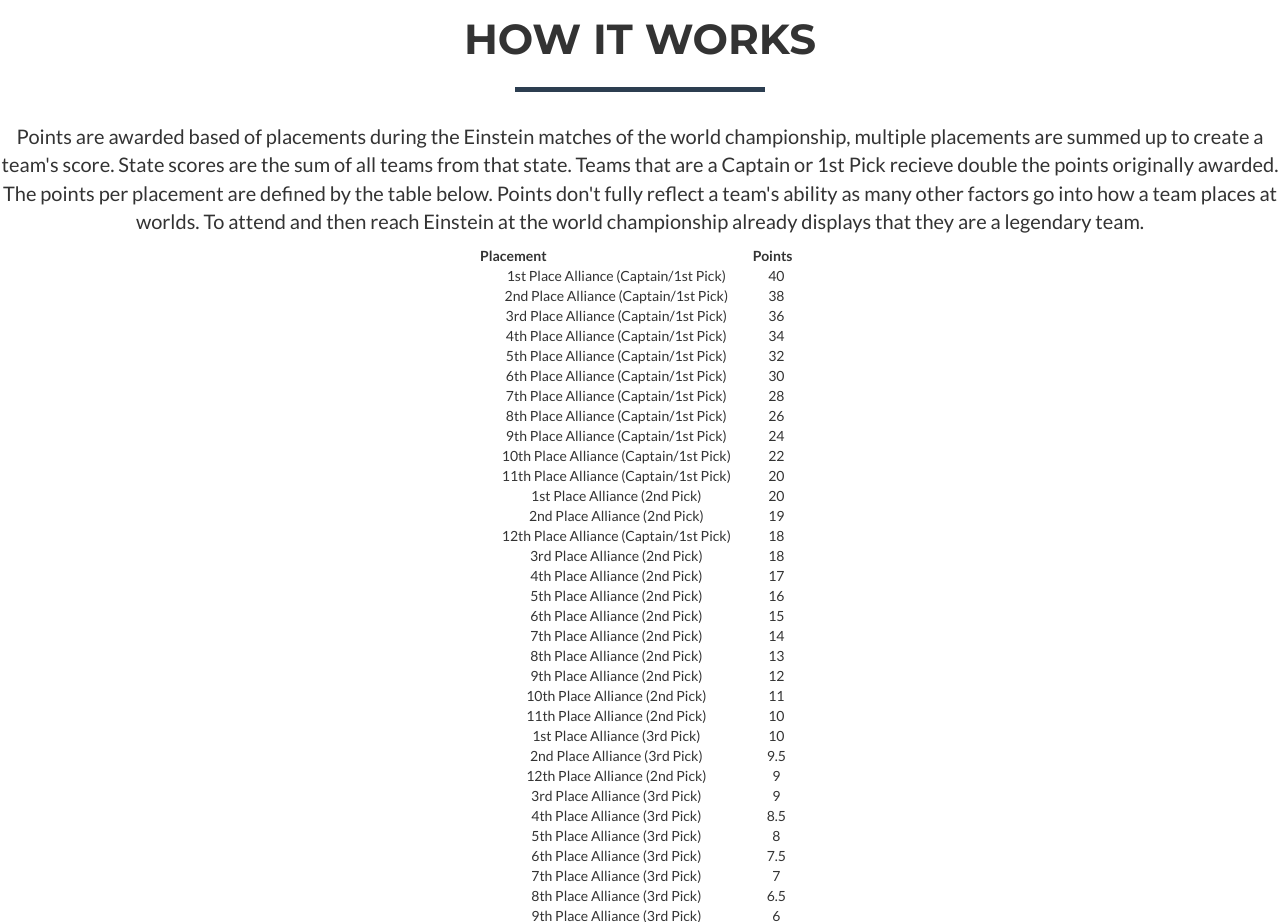
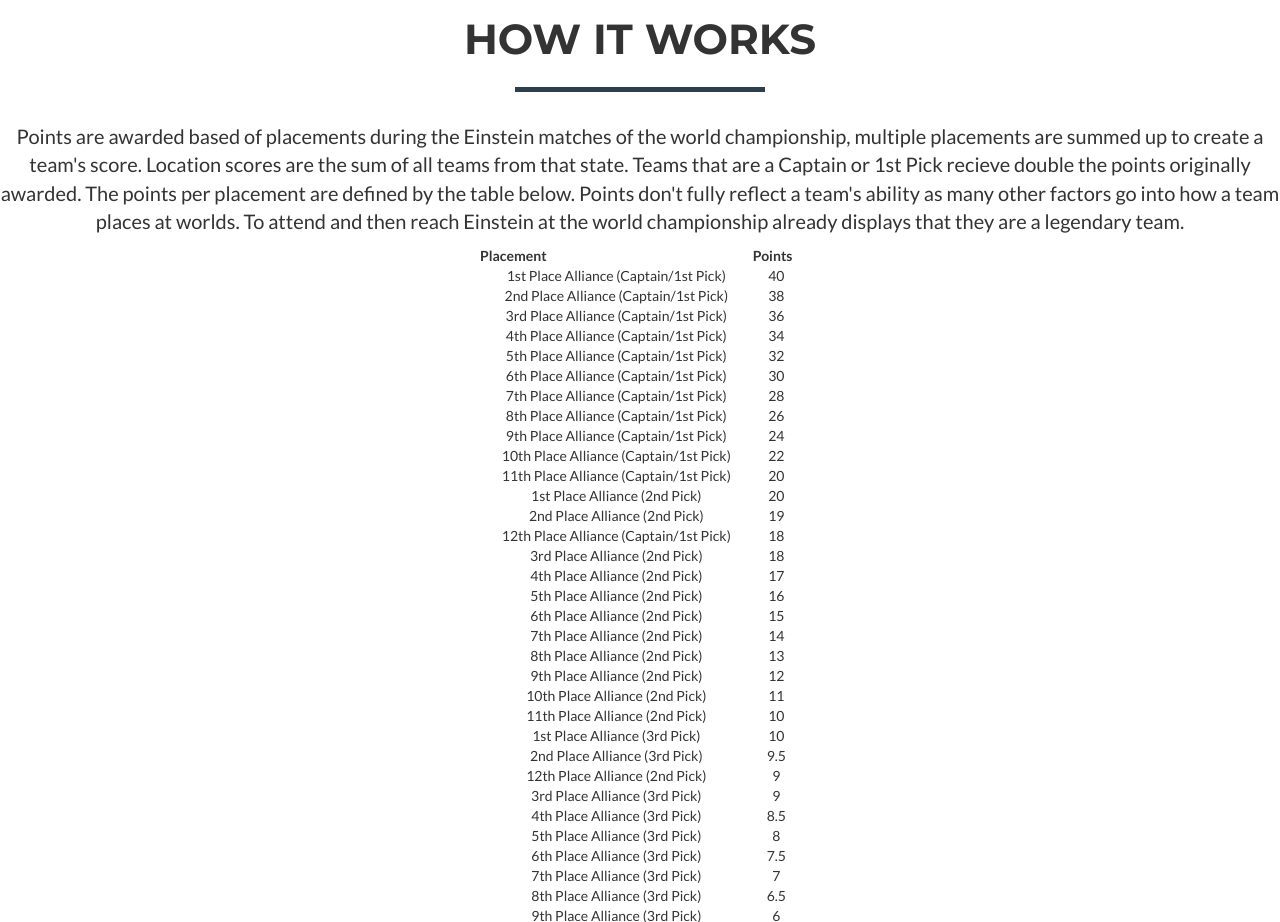
Before and after one commit to jspspike/FRCLegends, a website: page index.html in a window 1280 px wide. Shown: the part 8420-9342 px from the top of the page. Drawn offline with nearby package versions, Linux system fonts and the light colour scheme.

Commit message:
Changed explanation

```diff
--- a/index.html
+++ b/index.html
@@ -2572,7 +2572,7 @@
                <div class="col-lg-12 text-center">
                   <h2>How it works</h2>
                   <hr class="star-primary">
-                  <p>Points are awarded based of placements during the Einstein matches of the world championship, multiple placements are summed up to create a team's score. State scores are the sum of all teams from that state. Teams that are a Captain or 1st Pick recieve double the points originally awarded. The points per placement are defined by the table below. Points don't fully reflect a team's ability as many other factors go into how a team places at worlds. To attend and then reach Einstein at the world championship already displays that they are a legendary team.</p>
+                  <p>Points are awarded based of placements during the Einstein matches of the world championship, multiple placements are summed up to create a team's score. Location scores are the sum of all teams from that state. Teams that are a Captain or 1st Pick recieve double the points originally awarded. The points per placement are defined by the table below. Points don't fully reflect a team's ability as many other factors go into how a team places at worlds. To attend and then reach Einstein at the world championship already displays that they are a legendary team.</p>
                   <table align="center" style="width:25%">
                      <tr>
                         <th>Placement</th>
```
